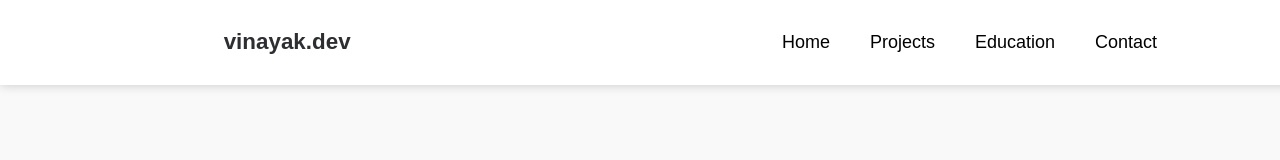
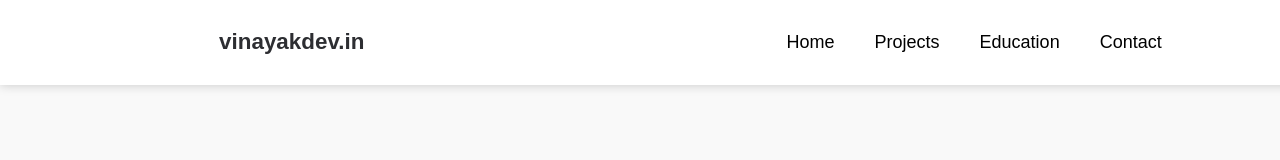
Before and after one commit to vinayak-dhaka/My_Portfolio, a React (Vite) app: page / in a window 1280 px wide. Shown: the top 160 px of the page. Built offline with nearby package versions, Linux system fonts and the light colour scheme.

Commit message:
Update header name from vinayak.dev to vinayakdev.in

```diff
--- a/src/components/Header.jsx
+++ b/src/components/Header.jsx
@@ -5,7 +5,7 @@ const Header = () => {
     <header className="header">
       <nav className="headertop">
         <div>
-          <h1 className="nameele">vinayak.dev</h1>
+          <h1 className="nameele">vinayakdev.in</h1>
         </div>
         <div className="btn">
           <a href="#home" className="btn-1">
```
